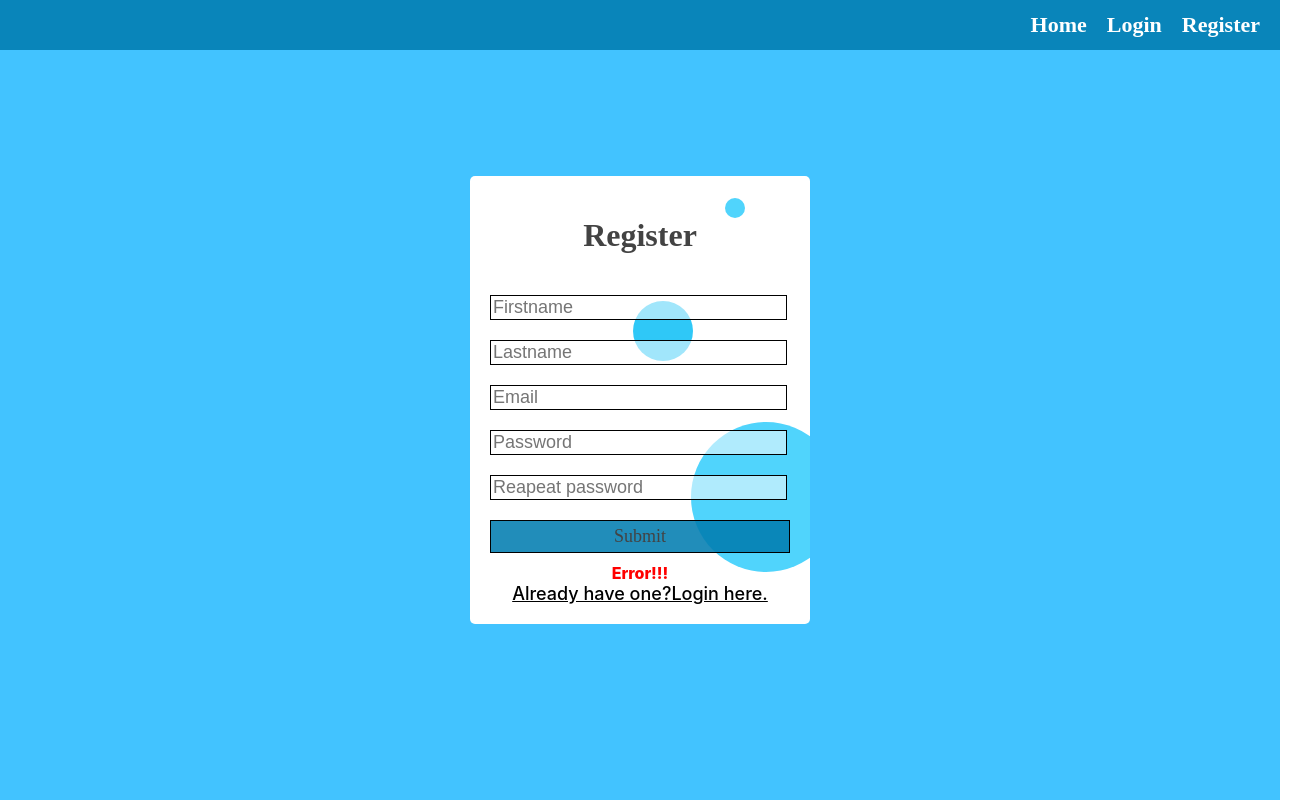
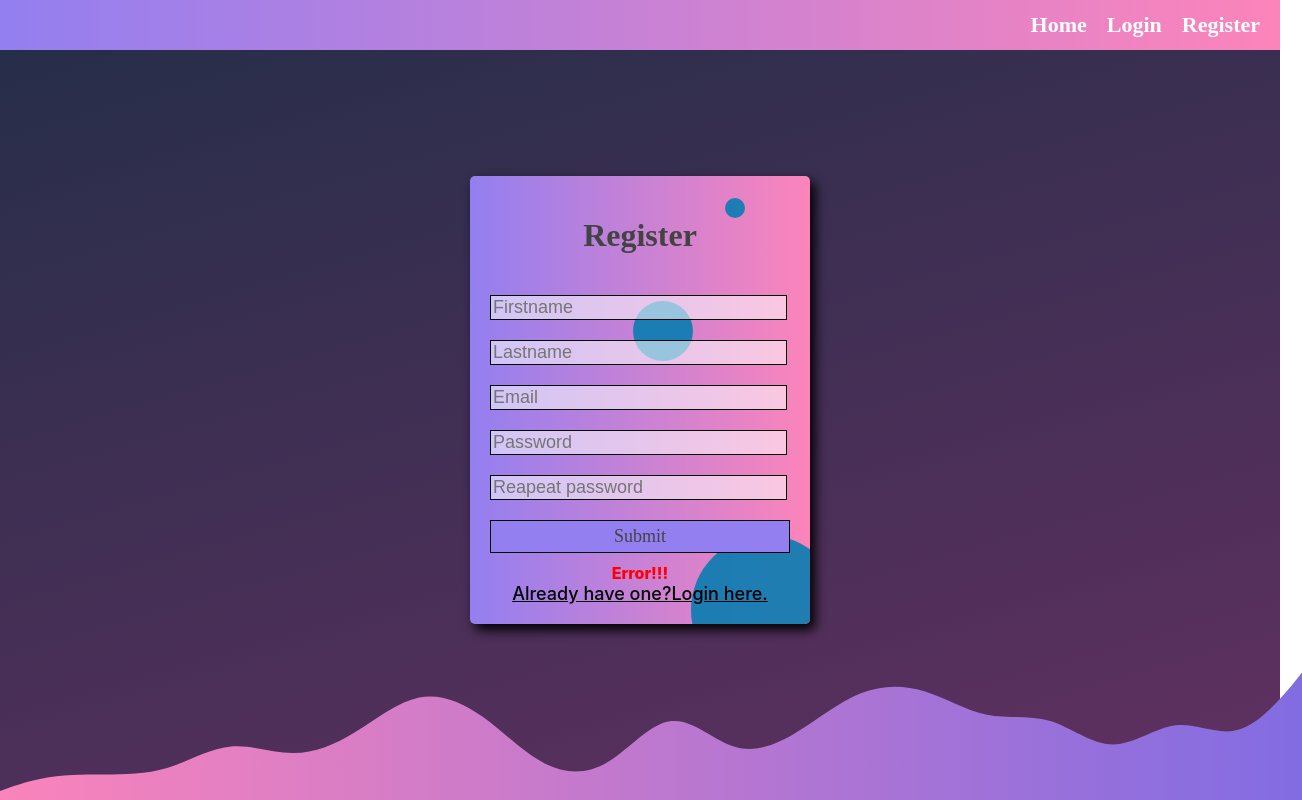
Before and after one commit to dione616/twitter, a React (Create React App) app in the folder client/: page /register in a window 1280 px wide. Shown: the whole page, 1302 px wide, since content can reach past the window. Built offline with nearby package versions, Linux system fonts and the light colour scheme; a web font is replaced by a local one.

Commit message:
Added styles

```diff
--- a/client/src/components/app/index.tsx
+++ b/client/src/components/app/index.tsx
@@ -19,6 +19,24 @@ const App = () => {
         <Route path="/login" render={() => <Login />} />
         <Route path="/register" render={() => <Register />} />
       </Switch>
+
+      <svg
+        className="waves"
+        xmlns="http://www.w3.org/2000/svg"
+        viewBox="0 0 1440 320"
+      >
+        <defs>
+          <linearGradient id="gradient" x1="0%" y1="0%" x2="100%" y2="0%">
+            <stop offset="0%" stop-color="#fc84ba" />
+            <stop offset="100%" stop-color="#826ce2" />
+          </linearGradient>
+        </defs>
+        <path
+          fill="url(#gradient)"
+          fill-opacity="1"
+          d="M0,320L11.4,309.3C22.9,299,46,277,69,266.7C91.4,256,114,256,137,256C160,256,183,256,206,240C228.6,224,251,192,274,186.7C297.1,181,320,203,343,202.7C365.7,203,389,181,411,149.3C434.3,117,457,75,480,64C502.9,53,526,75,549,112C571.4,149,594,203,617,229.3C640,256,663,256,686,224C708.6,192,731,128,754,122.7C777.1,117,800,171,823,186.7C845.7,203,869,181,891,149.3C914.3,117,937,75,960,53.3C982.9,32,1006,32,1029,48C1051.4,64,1074,96,1097,106.7C1120,117,1143,107,1166,122.7C1188.6,139,1211,181,1234,181.3C1257.1,181,1280,139,1303,133.3C1325.7,128,1349,160,1371,144C1394.3,128,1417,64,1429,32L1440,0L1440,320L1428.6,320C1417.1,320,1394,320,1371,320C1348.6,320,1326,320,1303,320C1280,320,1257,320,1234,320C1211.4,320,1189,320,1166,320C1142.9,320,1120,320,1097,320C1074.3,320,1051,320,1029,320C1005.7,320,983,320,960,320C937.1,320,914,320,891,320C868.6,320,846,320,823,320C800,320,777,320,754,320C731.4,320,709,320,686,320C662.9,320,640,320,617,320C594.3,320,571,320,549,320C525.7,320,503,320,480,320C457.1,320,434,320,411,320C388.6,320,366,320,343,320C320,320,297,320,274,320C251.4,320,229,320,206,320C182.9,320,160,320,137,320C114.3,320,91,320,69,320C45.7,320,23,320,11,320L0,320Z"
+        ></path>
+      </svg>
     </AppWrapper>
   );
 };
--- a/client/src/components/app/styles.ts
+++ b/client/src/components/app/styles.ts
@@ -2,7 +2,8 @@ import styled from "styled-components";
 
 export const AppWrapper = styled.div`
   ${({ theme }) => theme.templates.centerContent};
-  background: rgb(66, 195, 255);
+  /* background: rgb(66, 195, 255); */
+  background: linear-gradient(164deg, #242e48, #613061);
   min-height: 100vh;
   position: relative;
 `;
--- a/client/src/components/button/submit/styles.ts
+++ b/client/src/components/button/submit/styles.ts
@@ -3,7 +3,7 @@ export const SubmitButton = styled.button`
   padding: 5px;
   outline: none;
   width: 100%;
-  background: #007cb0de;
+  background: #937ff0;
   outline: none;
   border: 1px solid black;
   cursor: pointer;
--- a/client/src/components/login/styles.ts
+++ b/client/src/components/login/styles.ts
@@ -2,18 +2,20 @@ import styled from "styled-components";
 
 export const Wrapper = styled.div`
   ${({ theme }) => theme.templates.centerContent};
+  z-index: 2;
 
   box-sizing: border-box;
 `;
 export const LoginCard = styled.div`
   ${({ theme }) => theme.templates.centerContent};
   padding: 20px;
-  background: linear-gradient(99deg, hsl(52, 0%, 100%), hsl(52, 0%, 100%));
+  background: linear-gradient(90deg, #937ff0, #fc84ba);
   margin: 10px;
   border-radius: 5px;
   width: 300px;
   position: relative;
   overflow: hidden;
+  box-shadow: 5px 6px 12px 0px #000000;
 `;
 export const LoginTitle = styled.h1`
   z-index: 2;
--- a/client/src/components/navigation/styles.ts
+++ b/client/src/components/navigation/styles.ts
@@ -8,7 +8,7 @@ export const NavWrapper = styled.div`
   height: 50px;
   align-items: center;
   justify-content: flex-end;
-  background: #007cb0de;
+  background: linear-gradient(90deg, #937ff0, #fc84ba);
   color: white;
   ${({ theme }) => theme.fonts.font1};
 
--- a/client/src/components/register/index.tsx
+++ b/client/src/components/register/index.tsx
@@ -10,9 +10,9 @@ import {
   useField,
 } from "formik";
 import * as Yup from "yup";
-import { Wrapper, LoginCard, Input, Circle, TextLink } from "./styles";
+import { Wrapper, Input, Circle, TextLink } from "./styles";
 import { SubmitButton } from "../button/submit/styles";
-import { LoginTitle } from "../login/styles";
+import { LoginCard, LoginTitle } from "../login/styles";
 import ValidationError from "../generic/error";
 import { TextInput } from "../generic/input/text";
 import Success from "../generic/succeess";
@@ -161,9 +161,9 @@ const Register = () => {
           )}
         </Formik>
         {res ? <Success label="Successfully" /> : <ValidationError />}
-        <Circle size={150} top={55} left={65} color="#50d4fc" />
-        <Circle size={60} top={28} left={48} color="#2fc8f7" />
-        <Circle size={20} top={5} left={75} color="#50d4fc" />
+        <Circle size={150} top={80} left={65} color="#007cb0de" />
+        <Circle size={60} top={28} left={48} color="#007cb0de" />
+        <Circle size={20} top={5} left={75} color="#007cb0de" />
         <TextLink href="/login">Already have one?Login here.</TextLink>
       </LoginCard>
     </Wrapper>
--- a/client/src/components/register/styles.ts
+++ b/client/src/components/register/styles.ts
@@ -2,13 +2,13 @@ import styled from "styled-components";
 
 export const Wrapper = styled.div`
   ${({ theme }) => theme.templates.centerContent};
-
+  z-index: 2;
   box-sizing: border-box;
 `;
 export const LoginCard = styled.div`
   ${({ theme }) => theme.templates.centerContent};
   padding: 20px;
-  background: linear-gradient(99deg, hsl(52, 0%, 100%), hsl(52, 0%, 100%));
+  background: linear-gradient(90deg, #937ff0, #fc84ba);
   margin: 10px;
   border-radius: 5px;
   width: 300px;
--- a/client/src/index.css
+++ b/client/src/index.css
@@ -8,6 +8,7 @@ body {
 
   box-sizing: border-box;
   color: rgb(67, 67, 67);
+  overflow: hidden;
 }
 
 code {
@@ -22,3 +23,10 @@ code {
   border: 1px solid black;
   background: #ffffff8c;
 }
+.waves {
+  position: absolute;
+  bottom: 0;
+  z-index: 1;
+  height: 10vw;
+  transform: scaleX(2.3);
+}
```
Also changed, not shown: client/public/wave.svg (added), client/src/components/app/wave.svg (added).
